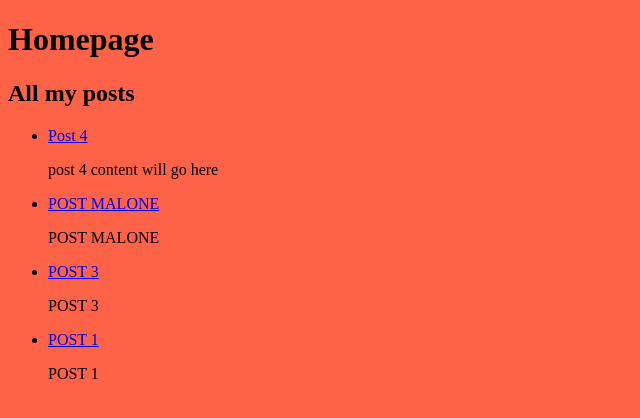
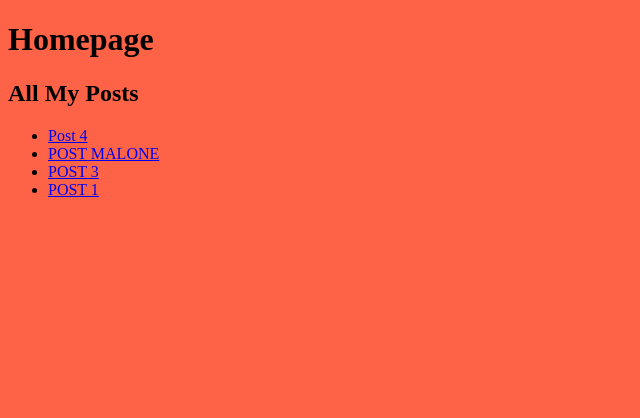
Before and after one commit to DrSrEsquire/nicholas-evans.com, a Jekyll site: the page built from index.markdown, in a window 1280 px wide. Shown: the top 418 px of the page, without its empty margins (0-640 px from the left). Built offline with Jekyll 4.4.1, drawn with Linux system fonts in a browser that asks for light colours.

Commit message:
Update home.html

```diff
--- a/_layouts/home.html
+++ b/_layouts/home.html
@@ -7,7 +7,7 @@ layout: default
   {{ content }}
 
 
-<h2>All my posts</h2>
+<h2>All My Posts</h2>
 
 <ul>
   {%- for post in site.posts -%}
@@ -16,7 +16,7 @@ layout: default
     <a href="{{post.url}}"> {{ post.title }} </a>
     </li>
 
-    {{ post.content }}
+
 
   {%- endfor -%}
 </ul>
```
